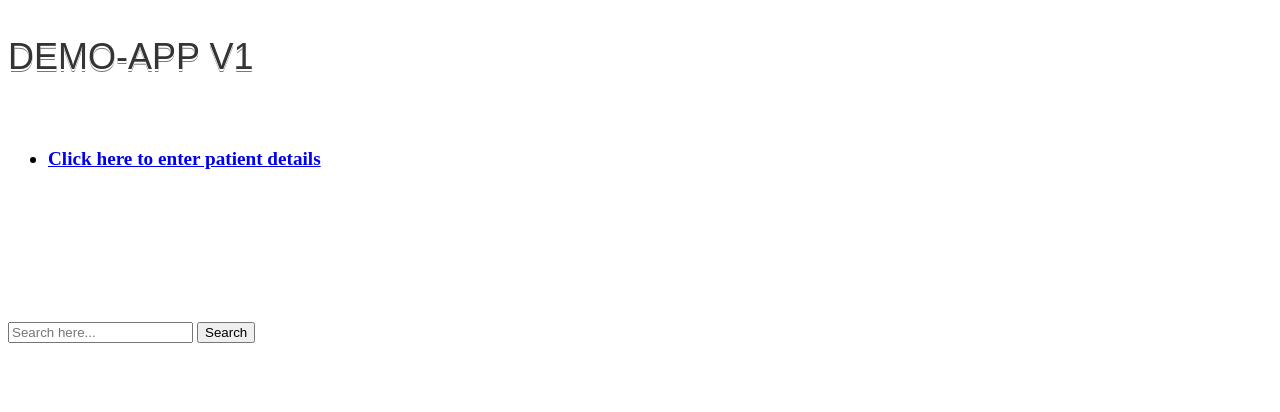
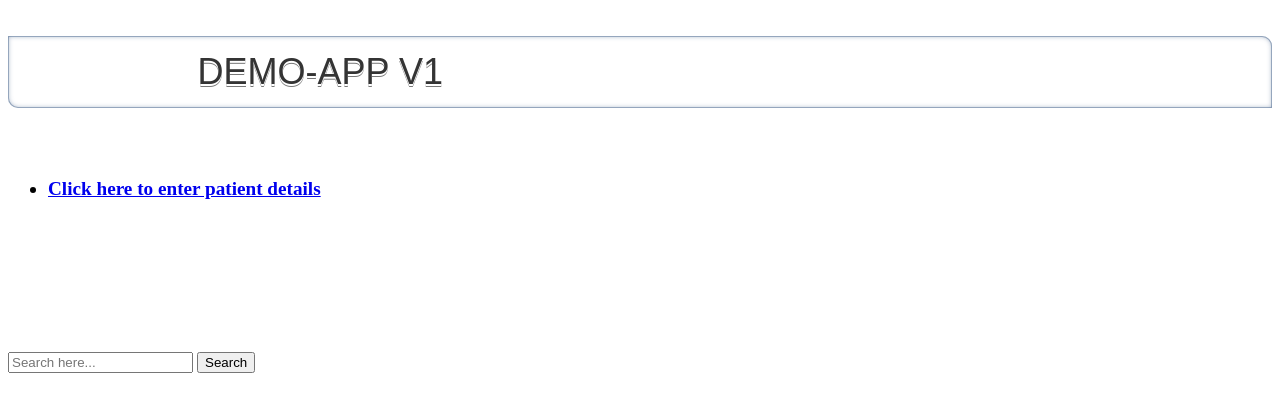
Before and after one commit to SanaJahan/demo-app, a website: page UI/index.html in a window 1280 px wide. Drawn offline with nearby package versions, Linux system fonts and the light colour scheme; no server answers; a web font is replaced by a local one.

Commit message:
added header

```diff
--- a/UI/style.css
+++ b/UI/style.css
@@ -181,6 +181,12 @@ padding: 0;
 	line-height: 42px;
 	text-transform: uppercase;
 	text-shadow: 0 2px white, 0 3px #777;
+	padding: 15px 15px 15px 15%;
+	box-shadow:
+		inset 0 0 0 1px rgba(53,86,129, 0.4),
+		inset 0 0 5px rgba(53,86,129, 0.5),
+		inset -285px 0 35px white;
+	border-radius: 0 10px 0 10px;
 }
 
 
```
